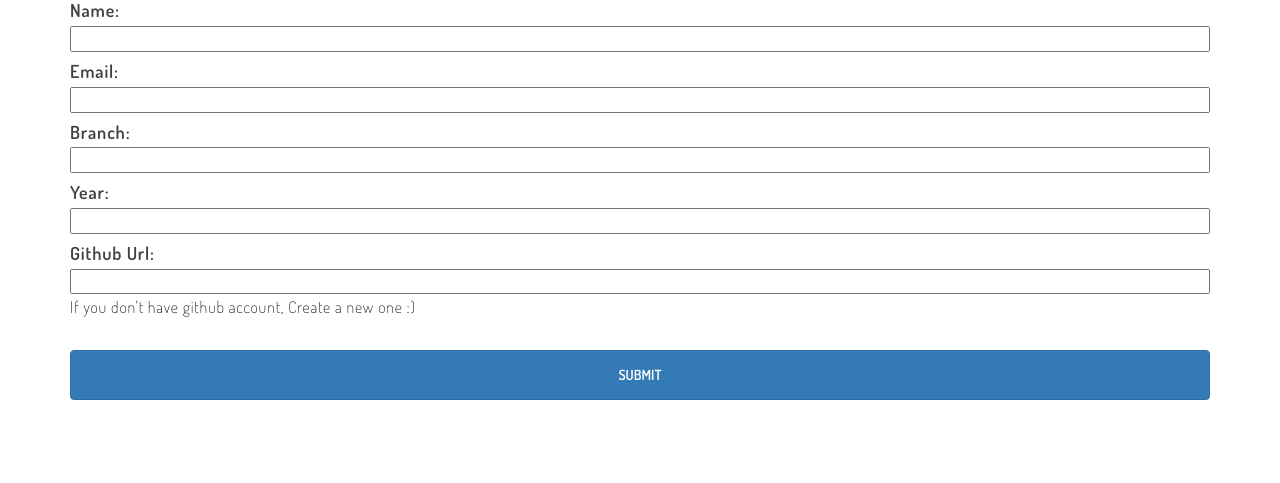
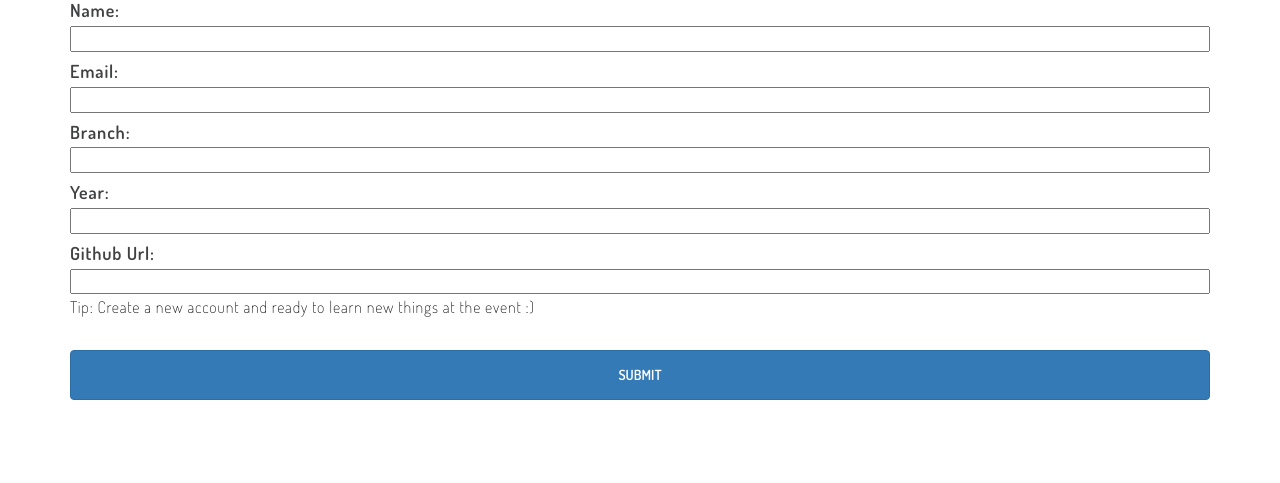
Before and after one commit to vaibhavsingh97/OpenSourceSession, a Django app: page /register/ in a window 1280 px wide. Shown: the part 225-708 px from the top of the page. Run offline with Django 3.2, Linux system fonts and the light colour scheme; some libraries are stand-ins or nearby versions.

Commit message:
Small correction and modified help line

```diff
--- a/main/templates/register.html
+++ b/main/templates/register.html
@@ -48,25 +48,25 @@
           <form action="/register/" method="post">
             {% csrf_token %}
                 <h4>
-                    <label for="id_subject">Name:</label>
-                    <input style="width: 100%;" id="id_subject" type="text" name="name" maxlength="100" required />
+                    <label for="id_name">Name:</label>
+                    <input style="width: 100%;" id="id_name" type="text" name="name" maxlength="100" required />
                 </h4>
                 <h4>
-                    <label for="id_subject">Email:</label>
-                    <input style="width: 100%;" id="id_subject" type="email" name="email" required />
+                    <label for="id_email">Email:</label>
+                    <input style="width: 100%;" id="id_email" type="email" name="email" required />
                 </h4>
                 <h4>
-                    <label for="id_subject">Branch:</label>
-                    <input style="width: 100%;" id="id_subject" type="text" name="branch" required />
+                    <label for="id_branch">Branch:</label>
+                    <input style="width: 100%;" id="id_branch" type="text" name="branch" required />
                 </h4>
                 <h4>
-                    <label for="id_subject">Year:</label>
-                    <input style="width: 100%;" id="id_subject" type="number" name="year" required />
+                    <label for="id_year">Year:</label>
+                    <input style="width: 100%;" id="id_year" type="number" name="year" required />
                 </h4>
                 <h4>
-                    <label for="id_subject">Github Url:</label>
-                    <input style="width: 100%;" id="id_subject" type="url" name="github_url" required />
-                    <p class="help-block" style="font-size: medium; color: #0f0f0f;">If you don't have github account, Create a new one :)</p>
+                    <label for="id_github">Github Url:</label>
+                    <input style="width: 100%;" id="id_github" type="url" name="github_url" required />
+                    <p class="help-block" style="font-size: medium; color: #0f0f0f;">Tip: Create a new account and ready to learn new things at the event :)</p>
                 </h4>
           <br>
             <input type="submit" value="Submit" class="btn btn-primary" style="width: 100%;height: 50px;" />
```
